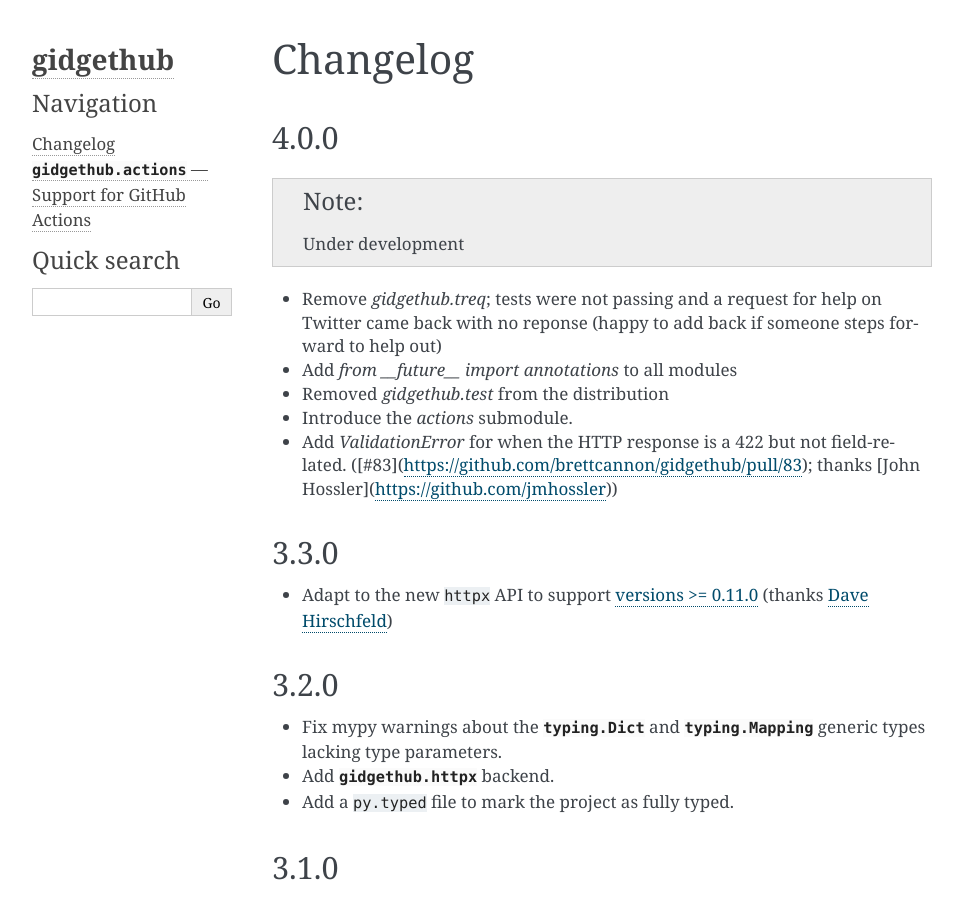
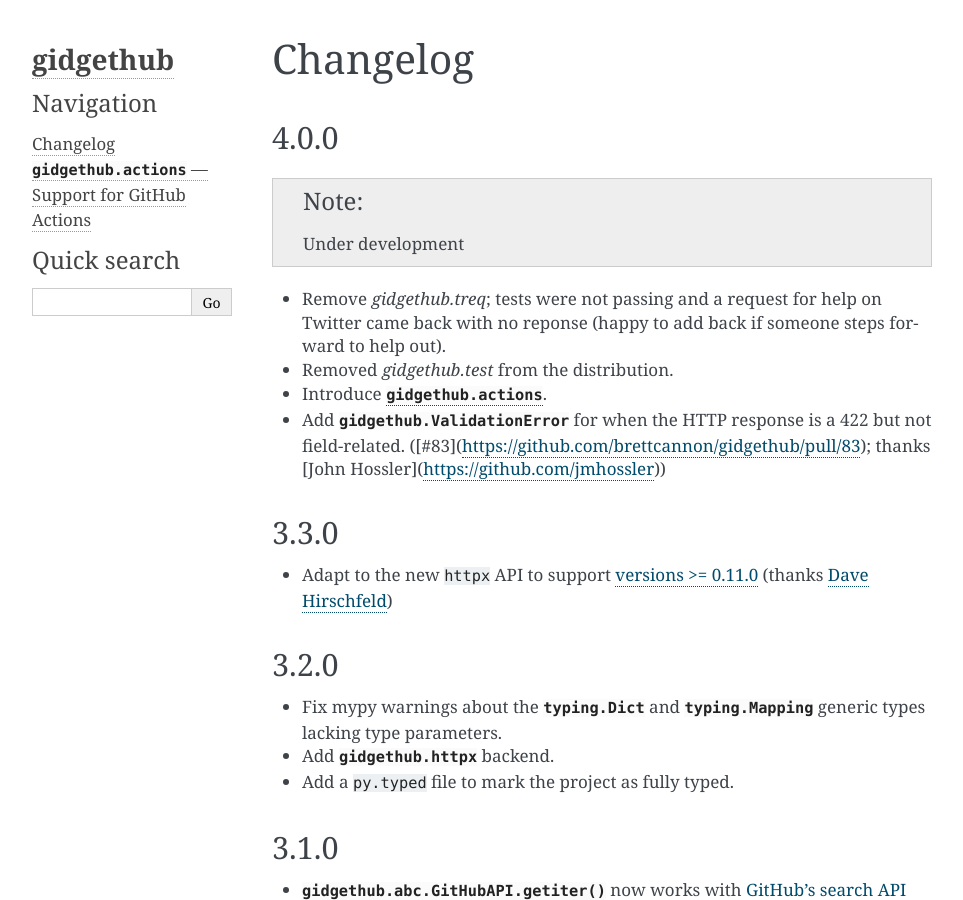
Before and after one commit to gidgethub/gidgethub, a Sphinx documentation site: the page built from docs/changelog.rst, in a window 1280 px wide and 900 px high. Shown: the whole window, without its empty margins (148-1111 px from the left). Built offline with Sphinx 7.4.7, drawn with Linux system fonts in a browser that asks for light colours; pages that are not in the unit, such as notebooks, are missing from menus.

Commit message:
Touch up the changelog

```diff
--- a/docs/changelog.rst
+++ b/docs/changelog.rst
@@ -9,11 +9,10 @@
 
 - Remove `gidgethub.treq`; tests were not passing and a request for help on
   Twitter came back with no reponse (happy to add back if someone steps forward
-  to help out)
-- Add `from __future__ import annotations` to all modules
-- Removed `gidgethub.test` from the distribution
-- Introduce the `actions` submodule.
-- Add `ValidationError` for when the HTTP response is a 422 but not
+  to help out).
+- Removed `gidgethub.test` from the distribution.
+- Introduce :mod:`gidgethub.actions`.
+- Add :exc:`gidgethub.ValidationError` for when the HTTP response is a 422 but not
   field-related. ([#83](https://github.com/brettcannon/gidgethub/pull/83);
   thanks [John Hossler](https://github.com/jmhossler))
 
```
